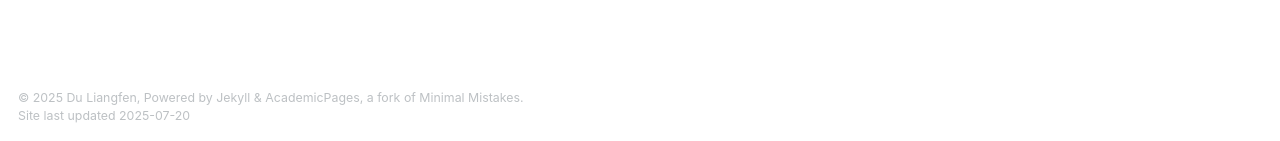
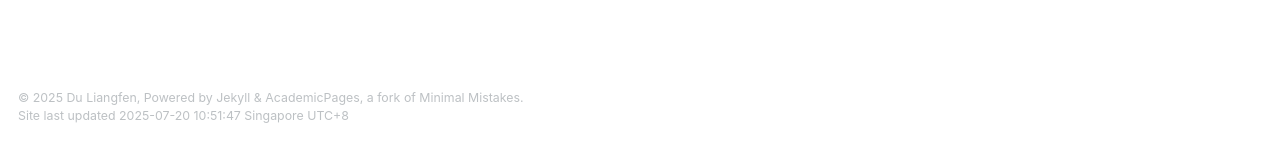
Before and after one commit to liangfen-du/liangfen-du.github.io, a Jekyll site: the page built from _pages/about.md, in a window 1280 px wide and 900 px high, scrolled down 855 px. Shown: the part 756-897 px from the top of the window. Built offline with Jekyll 4.4.1, drawn with Linux system fonts in a browser that asks for light colours; some web fonts are replaced.

Commit message:
Configure timezone to Singapore and update footer time display
- Set timezone to Asia/Singapore in _config.yml
- Update footer.html to use site.time instead of 'now' filter
- Add Singapore UTC+8 timezone label to time display
- Time format now shows precise seconds (YYYY-MM-DD HH:MM:SS)

```diff
--- a/_config.yml
+++ b/_config.yml
@@ -296,7 +296,7 @@
 permalink: /:categories/:title/
 # paginate: 5 # amount of posts to show
 # paginate_path: /page:num/
-timezone: Etc/UTC # http://en.wikipedia.org/wiki/List_of_tz_database_time_zones
+timezone: Asia/Singapore # http://en.wikipedia.org/wiki/List_of_tz_database_time_zones
 
 
 # Plugins
--- a/_includes/footer.html
+++ b/_includes/footer.html
@@ -21,5 +21,5 @@
 
 <div class="page__footer-copyright">
   &copy; {{ site.time | date: '%Y' }} {{ site.name | default: site.title }}, {{ site.data.ui-text[site.locale].powered_by | default: "Powered by" }} <a href="http://jekyllrb.com" rel="nofollow">Jekyll</a> &amp; <a href="https://github.com/academicpages/academicpages.github.io">AcademicPages</a>, a fork of <a href="https://mademistakes.com/work/minimal-mistakes-jekyll-theme/" rel="nofollow">Minimal Mistakes</a>.<br />
-  Site last updated {{ "now" | date: '%Y-%m-%d' %}}
+  Site last updated {{ site.time | date: '%Y-%m-%d %H:%M:%S' %}} Singapore UTC+8
 </div>
```
